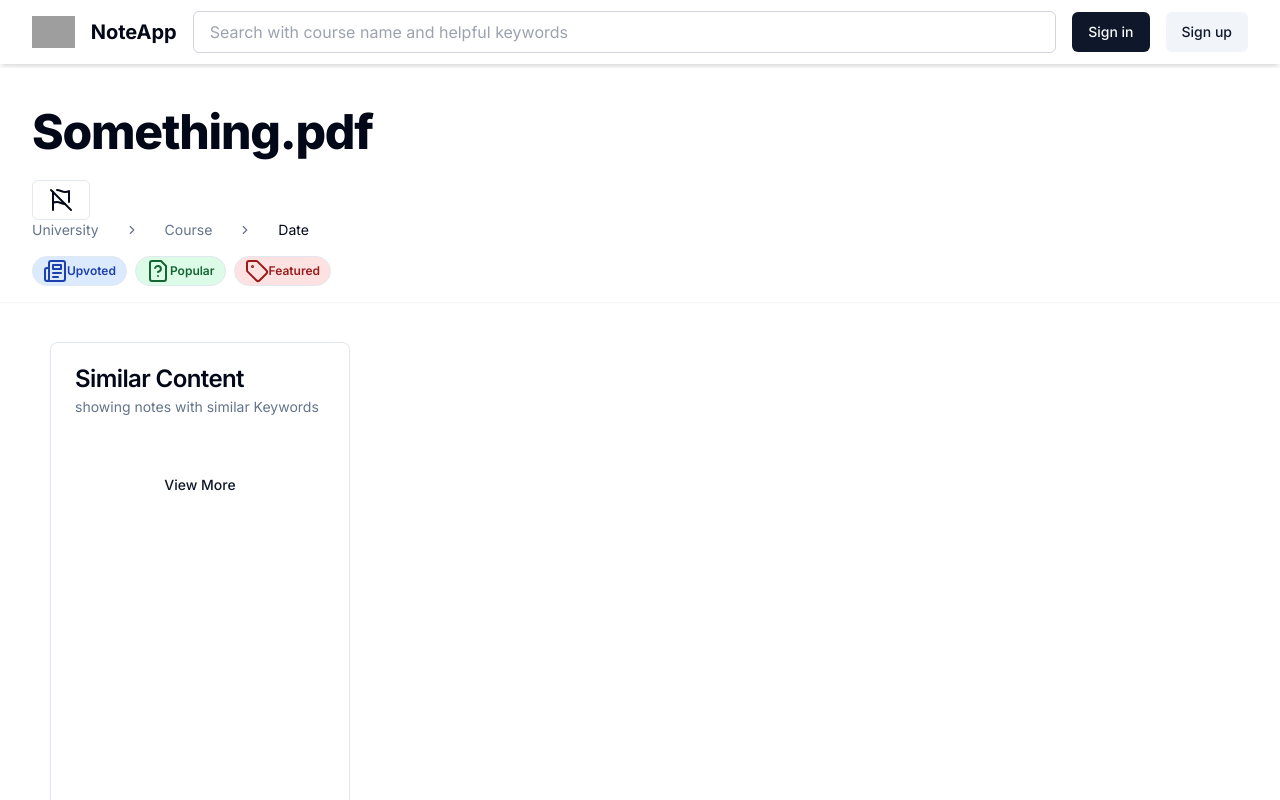
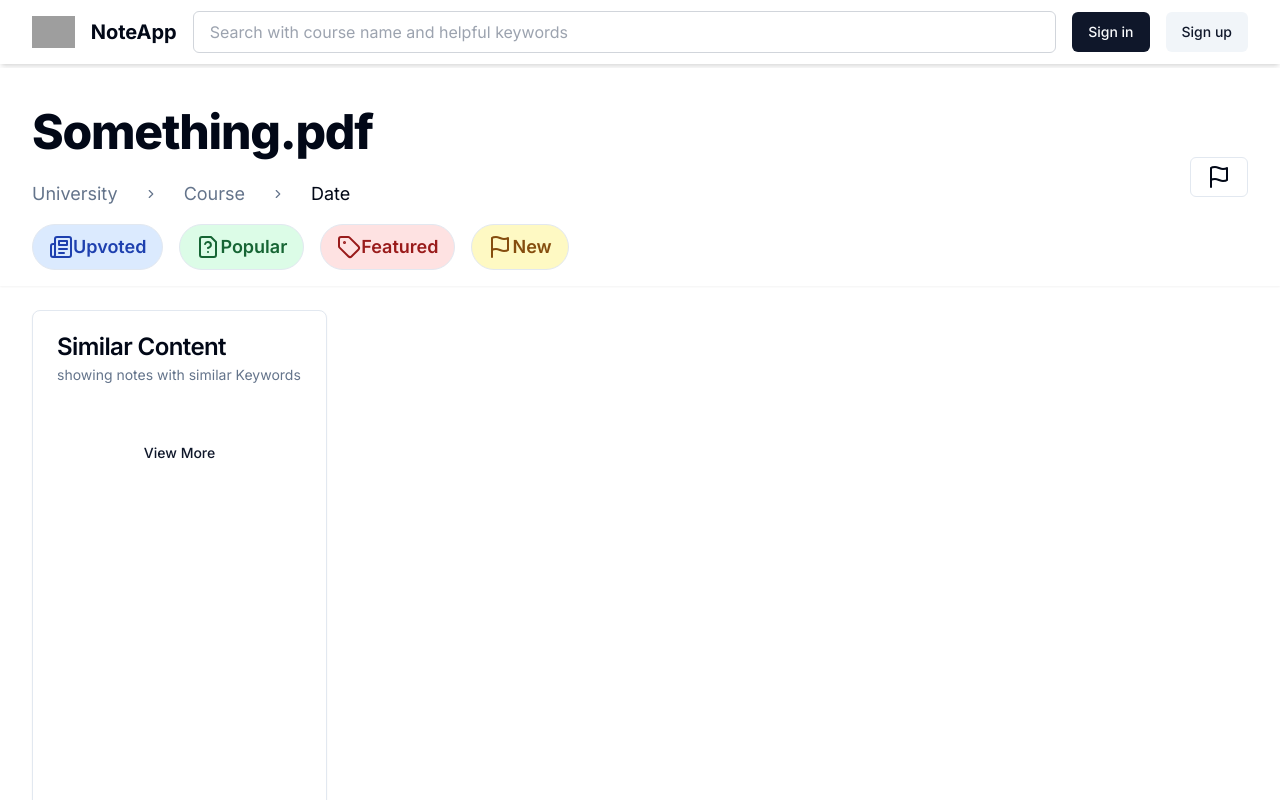
Before and after one commit to peterzdhuang/NoteApp, a Next.js app in the folder noteapp/: page / in a window 1280 px wide. Shown: the top 800 px of the page. Built offline with nearby package versions, Linux system fonts and the light colour scheme; grey boxes are pictures that could not be loaded.

Commit message:
temp pdf-viewer added with ui size changes

```diff
--- a/noteapp/src/app/page.tsx
+++ b/noteapp/src/app/page.tsx
@@ -10,7 +10,7 @@ import {
   BreadcrumbPage,
   BreadcrumbSeparator,
 } from "@/components/ui/breadcrumb"
-import { BanIcon, FileQuestionIcon, FlagIcon, FlagOffIcon, NewspaperIcon, TagIcon } from "lucide-react";
+import { FileQuestionIcon, FlagIcon, List, NewspaperIcon, TagIcon } from "lucide-react";
 import { AspectRatio } from "@/components/ui/aspect-ratio";
 
 export default function Home() {
@@ -41,15 +41,14 @@ export default function Home() {
       </nav>
 
       <div className="bg-white my-1 py-4 shadow-sm">
-        <div className="max-w-7xl mx-auto px-4 sm:px-6 lg:px-8">
-          <h1 className="scroll-m-20 text-2xl tracking-tight lg:text-5xl my-6">
+        <div className="max-w-7xl mx-auto px-4 sm:px-6 lg:px-8 flex justify-between items-center">
+          <div>
+            <h1 className="scroll-m-20 text-4xl tracking-tight lg:text-5xl my-6">
               Something.pdf
             </h1>
 
-          <Button variant="outline" className=""><FlagOffIcon/></Button>
-
             <Breadcrumb>
-            <BreadcrumbList className="flex items-center space-x-4">
+              <BreadcrumbList className="flex items-center space-x-4 text-lg">
                 <BreadcrumbItem>
                   <BreadcrumbLink>
                     <Link href="/">University</Link>
@@ -72,19 +71,27 @@ export default function Home() {
               </BreadcrumbList>
             </Breadcrumb>
 
-          <div className="flex space-x-2 mt-4">
-            <Badge variant="outline" className="bg-blue-100 text-blue-800"><NewspaperIcon/>Upvoted</Badge>
-            <Badge variant="outline" className="bg-green-100 text-green-800"><FileQuestionIcon/>Popular</Badge>
-            <Badge variant="outline" className="bg-red-100 text-red-800"><TagIcon/>Featured</Badge>
+            <div className="flex space-x-4 mt-4">
+              <Badge variant="outline" className="bg-blue-100 text-blue-800 text-lg px-4 py-2"><NewspaperIcon/>Upvoted</Badge>
+              <Badge variant="outline" className="bg-green-100 text-green-800 text-lg px-4 py-2"><FileQuestionIcon/>Popular</Badge>
+              <Badge variant="outline" className="bg-red-100 text-red-800 text-lg px-4 py-2"><TagIcon/>Featured</Badge>
+              <Badge variant="outline" className="bg-yellow-100 text-yellow-800 text-lg px-4 py-2"><FlagIcon/>New</Badge>
+            </div>
+          </div>
+
+          <div>
+            <Button variant="outline" className="ml-4"><FlagIcon/></Button>
           </div>
         </div>
       </div>
 
-      <Card className="w-[300px] h-[900px] flex flex-col mt-[40px] ml-[50px]">
+      <div className="max-w-7xl mx-auto px-4 sm:px-6 lg:px-8 mt-6 flex">
+        <Card className="w-[300px] h-[900px] flex flex-col">
           <CardHeader>
             <CardTitle>Similar Content</CardTitle>
             <CardDescription>showing notes with similar Keywords</CardDescription>
           </CardHeader>
+
 
           <CardContent>
 
@@ -97,6 +104,11 @@ export default function Home() {
 
         </Card>
 
+        {/* PDF Viewer */}
+        <div className="ml-6 w-3/4">
+          <iframe src="path-to-your-pdf.pdf" className="w-full h-[600px]" title="PDF Viewer"></iframe>
+        </div>
+      </div>
     </>
   );
 }
```
Lines whose indentation alone changed are shown as unchanged.
